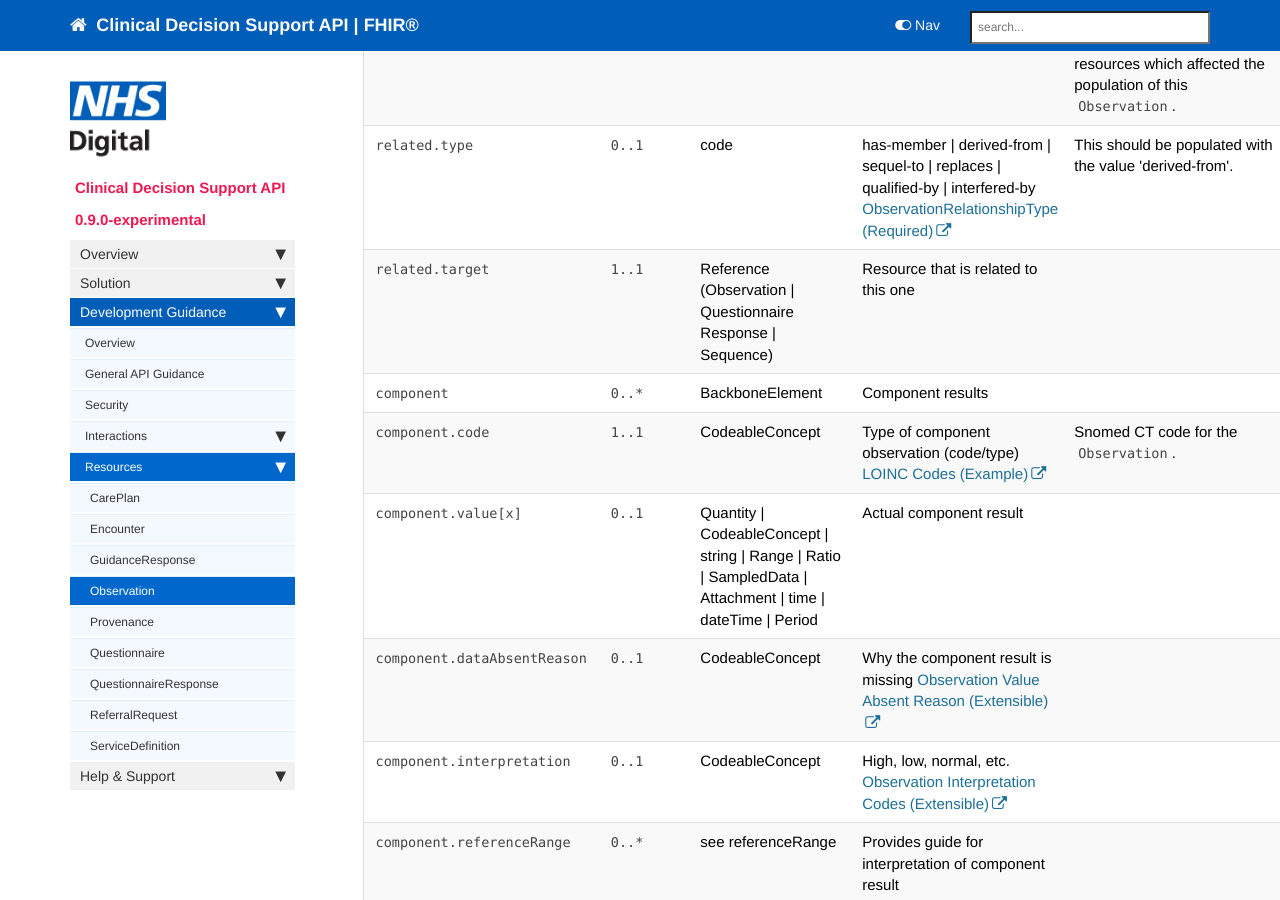
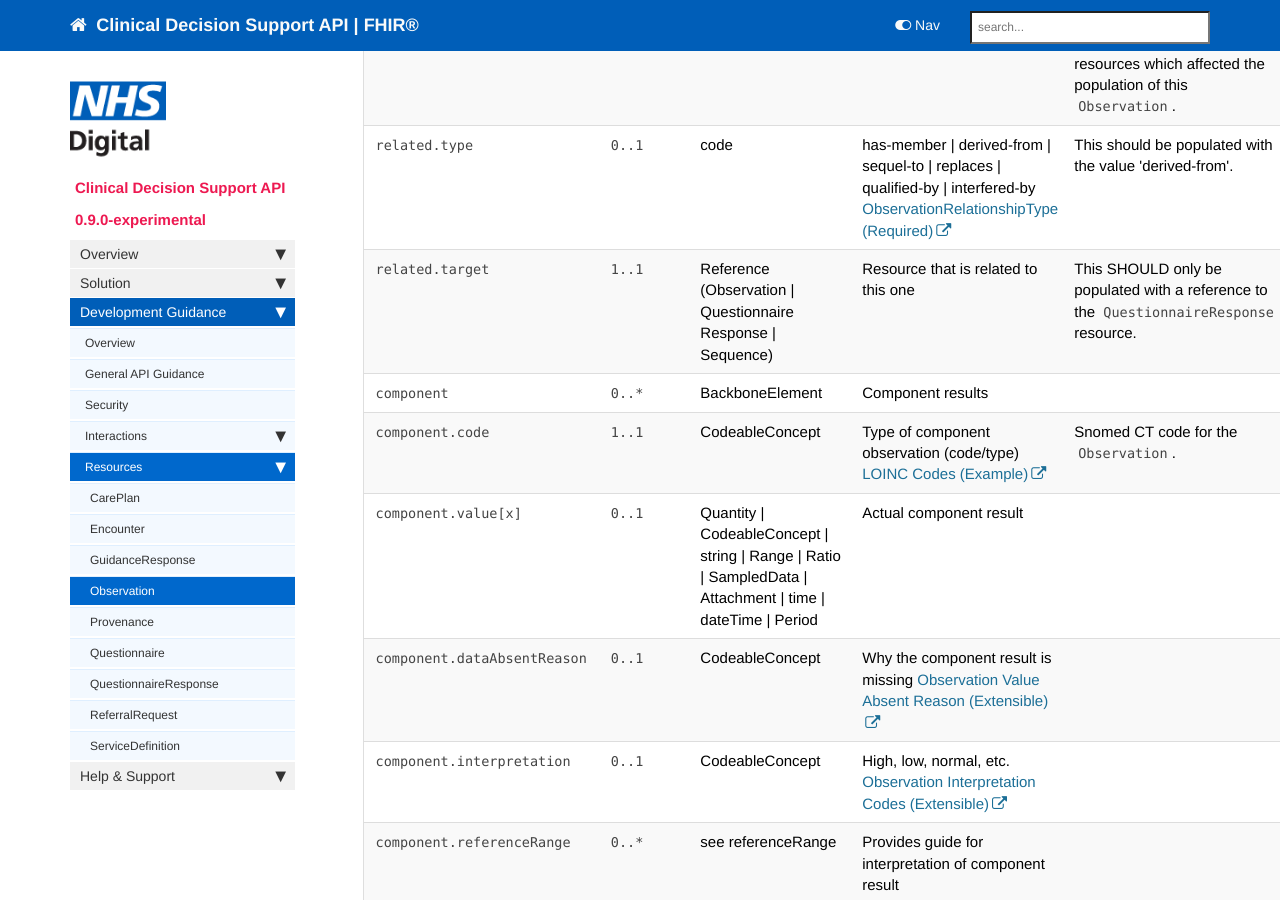
Before and after one commit to nhsconnect/FHIR-CDS, a Jekyll site: the page built from pages/explore/api_observation.md, in a window 1280 px wide and 900 px high, scrolled down 3112 px. Built offline with Jekyll 4.4.1, drawn with Linux system fonts in a browser that asks for light colours; nearby versions of some CDN libraries; our own code applies the rules of GitHub Pages for plain Markdown files; comment, search, counter and statistics services are not loaded.

Commit message:
Updated for review comment CTP-1528

```diff
--- a/pages/explore/api_observation.md
+++ b/pages/explore/api_observation.md
@@ -226,7 +226,7 @@ Detailed implementation guidance for an `Observation` resource in the CDS contex
       <td><code class="highlighter-rouge">1..1</code></td>
  <td>Reference<br>(Observation |<br>Questionnaire<br>Response |<br>Sequence)</td>
     <td>Resource that is related to this one</td>
-<td></td>
+<td>This SHOULD only be populated with a reference to the <code class="highlighter-rouge">QuestionnaireResponse</code> resource.</td>
  </tr>
 <tr>
   <td><code class="highlighter-rouge">component</code></td>
```
